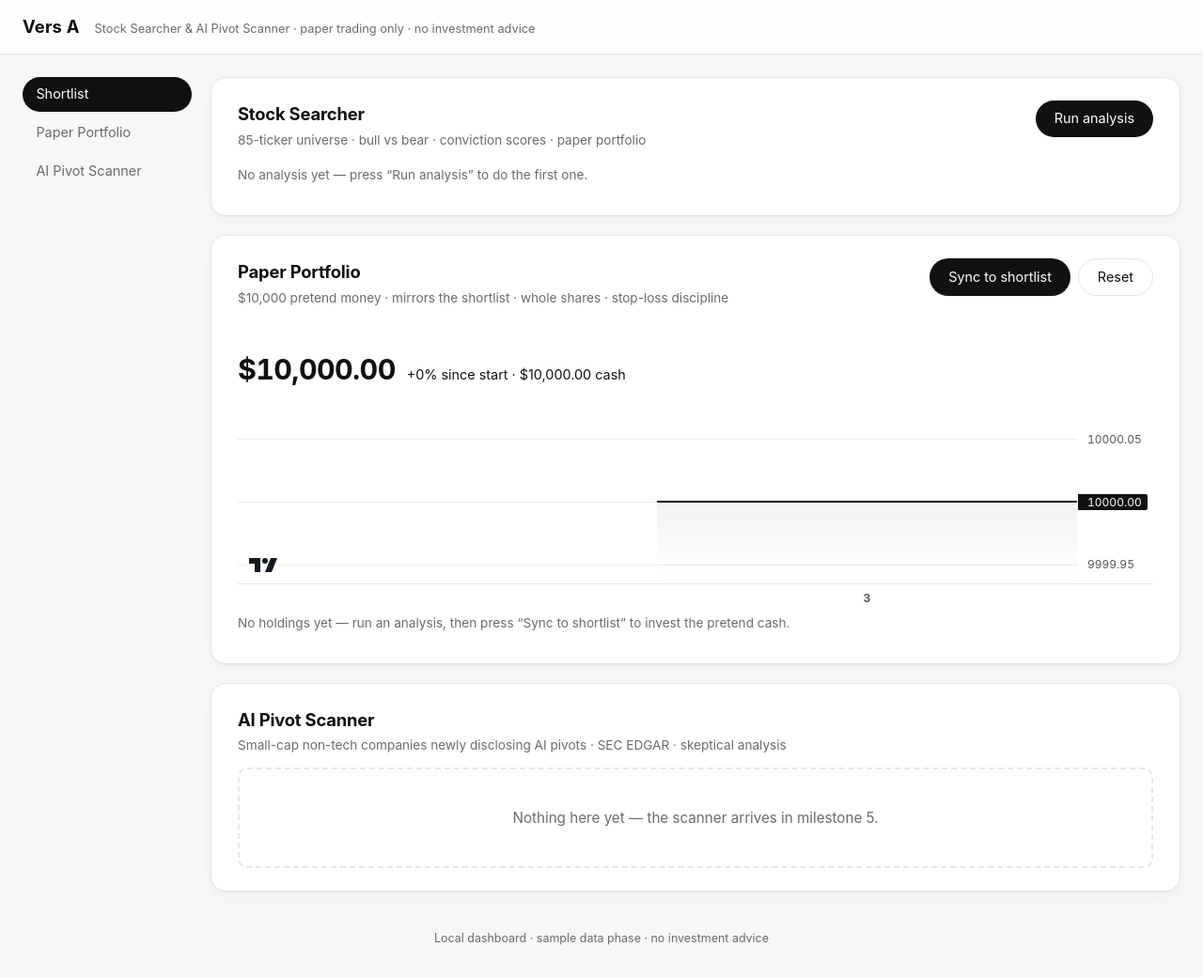
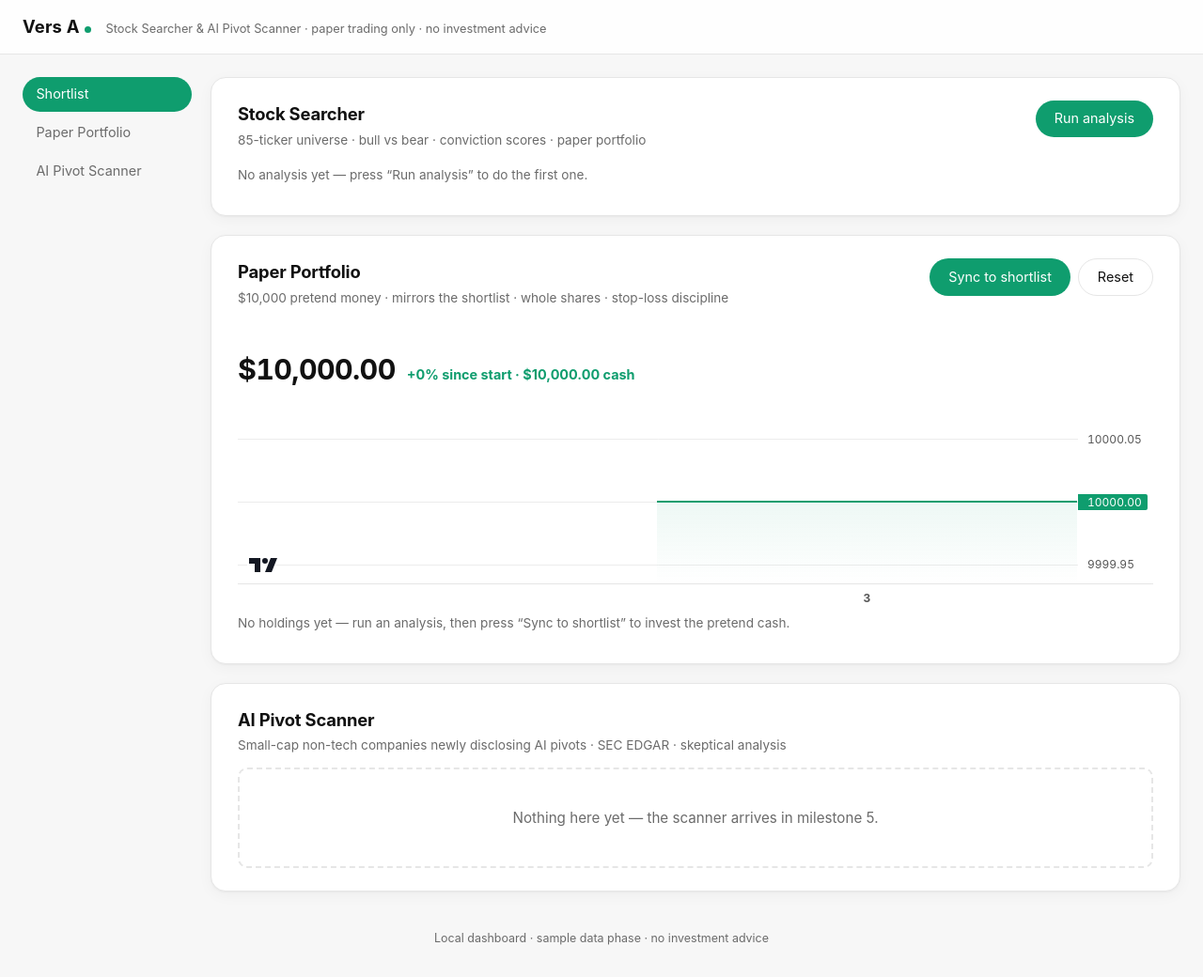
Before and after one commit to leonwx9/Vers-A-Stock-List, a Flask app: page / in a window 1280 px wide. Shown: the whole page at 94% size. Run offline with Flask 3, Linux system fonts and the light colour scheme.

Commit message:
Feedback: introduce emerald 'market green' accent (#0f9d6e)
Applied where colour carries meaning: gains, conviction score bars and
badges, primary buttons, active sidebar link, chart lines, up-candles,
portfolio area chart, focus rings, evidence quotes, wordmark dot. Losses
and everything structural stay greyscale so the green reads as signal.

Co-Authored-By: Claude Fable 5 <noreply@anthropic.com>

```diff
--- a/dashboard/static/app.js
+++ b/dashboard/static/app.js
@@ -272,10 +272,10 @@ function drawPortfolioChart(history) {
       rightPriceScale: { borderVisible: false },
       timeScale: { borderVisible: false },
     });
-    // A soft grey area under a black line — still strictly greyscale.
+    // A market-green line with a soft green wash underneath.
     pfSeries = pfChart.addAreaSeries({
-      lineColor: "#111111", lineWidth: 2,
-      topColor: "rgba(0,0,0,0.10)", bottomColor: "rgba(0,0,0,0.0)",
+      lineColor: "#0f9d6e", lineWidth: 2,
+      topColor: "rgba(15,157,110,0.16)", bottomColor: "rgba(15,157,110,0.0)",
       priceLineVisible: false,
     });
     new ResizeObserver(() => pfChart.applyOptions({ width: box.clientWidth }))
--- a/dashboard/static/style.css
+++ b/dashboard/static/style.css
@@ -1,5 +1,6 @@
 /* style.css — the entire look of the dashboard.
-   Locked palette: black, white, and greys only. No accent colours.
+   Palette: black, white, greys — plus ONE accent: an emerald "market
+   green" used only where it carries meaning (gains, scores, actions).
 
    The layout follows a few principles borrowed from well-designed products
    (Apple, Linear, Stripe): hierarchy comes from size/weight and whitespace
@@ -13,6 +14,9 @@
   --line: #e6e6e6;        /* hairline borders */
   --paper: #ffffff;       /* card backgrounds */
   --paper-dim: #f7f7f7;   /* page background */
+  --accent: #0f9d6e;      /* market green: gains, scores, primary actions */
+  --accent-dark: #0b7a55; /* hover state of the green */
+  --accent-soft: #e7f6ef; /* faint green tint for backgrounds */
   --radius: 16px;         /* card corner rounding */
   --radius-sm: 10px;      /* buttons, small elements */
   --shadow: 0 1px 2px rgba(0, 0, 0, 0.04), 0 4px 16px rgba(0, 0, 0, 0.04);
@@ -60,6 +64,17 @@ td, .stat-value, .ticker-price { font-variant-numeric: tabular-nums; }
   color: var(--ink);
   text-decoration: none;
   letter-spacing: 0.01em;
+}
+
+.wordmark::after {
+  content: "";
+  display: inline-block;
+  width: 7px;
+  height: 7px;
+  border-radius: 50%;
+  background: var(--accent);
+  margin-left: 5px;
+  vertical-align: baseline;
 }
 
 .header-note, .tagline {
@@ -118,7 +133,7 @@ main {
 .action-btn {
   font: inherit;
   font-size: 0.9rem;
-  background: var(--ink);
+  background: var(--accent);
   color: var(--paper);
   border: none;
   border-radius: 999px;              /* pill shape */
@@ -126,7 +141,7 @@ main {
   cursor: pointer;
   transition: background 0.15s, transform 0.1s;
 }
-.action-btn:hover { background: #333333; }
+.action-btn:hover { background: var(--accent-dark); }
 .action-btn:active { transform: scale(0.97); }
 .action-btn:disabled { background: #9a9a9a; cursor: wait; }
 
@@ -188,7 +203,7 @@ main {
 .pick-meta { color: var(--ink-soft); font-size: 0.8rem; margin-top: 0.5rem; }
 
 .score-badge {
-  background: var(--ink);
+  background: var(--accent);
   color: var(--paper);
   border-radius: 999px;
   padding: 0.1rem 0.6rem;
@@ -207,7 +222,7 @@ main {
   max-width: 100%;
   background: var(--paper-dim);
 }
-.filter-input:focus { outline: 2px solid var(--ink); outline-offset: 1px; }
+.filter-input:focus { outline: 2px solid var(--accent); outline-offset: 1px; }
 
 /* ── The all-tickers table ─────────────────────────────────────────── */
 .table-wrap { overflow-x: auto; }
@@ -241,8 +256,8 @@ th:hover { color: var(--ink); }
 
 .row-chevron { color: var(--ink-soft); text-align: right; }
 
-/* Greyscale only: gains are solid black, losses are mid grey. */
-.up { color: var(--ink); }
+/* Gains are market green; losses stay quiet grey. */
+.up { color: var(--accent); font-weight: bold; }
 .down { color: var(--ink-soft); }
 
 .flag-tag {
@@ -262,7 +277,7 @@ th:hover { color: var(--ink); }
   height: 6px;
   overflow: hidden;
 }
-.score-bar-fill { background: var(--ink); height: 100%; border-radius: 999px; }
+.score-bar-fill { background: var(--accent); height: 100%; border-radius: 999px; }
 .cell-score { display: flex; align-items: center; gap: 0.5rem; min-width: 90px; }
 .cell-score .score-bar { flex: 1; }
 
@@ -355,7 +370,7 @@ th:hover { color: var(--ink); }
   font-size: 0.82rem;
   margin: 0.4rem 0 0 0.75rem;
   padding-left: 0.75rem;
-  border-left: 2px solid var(--line);
+  border-left: 2px solid var(--accent);
 }
 
 /* ── Footer ────────────────────────────────────────────────────────── */
@@ -432,7 +447,7 @@ html { scroll-behavior: smooth; }
   transition: background 0.15s, color 0.15s;
 }
 .side-link:hover { background: #ececec; color: var(--ink); }
-.side-link.active { background: var(--ink); color: var(--paper); }
+.side-link.active { background: var(--accent); color: var(--paper); }
 
 /* Small quiet button for collapsing tables. */
 .mini-btn {
```
Also changed, not shown: dashboard/static/ticker.js (+4 -5 lines).
